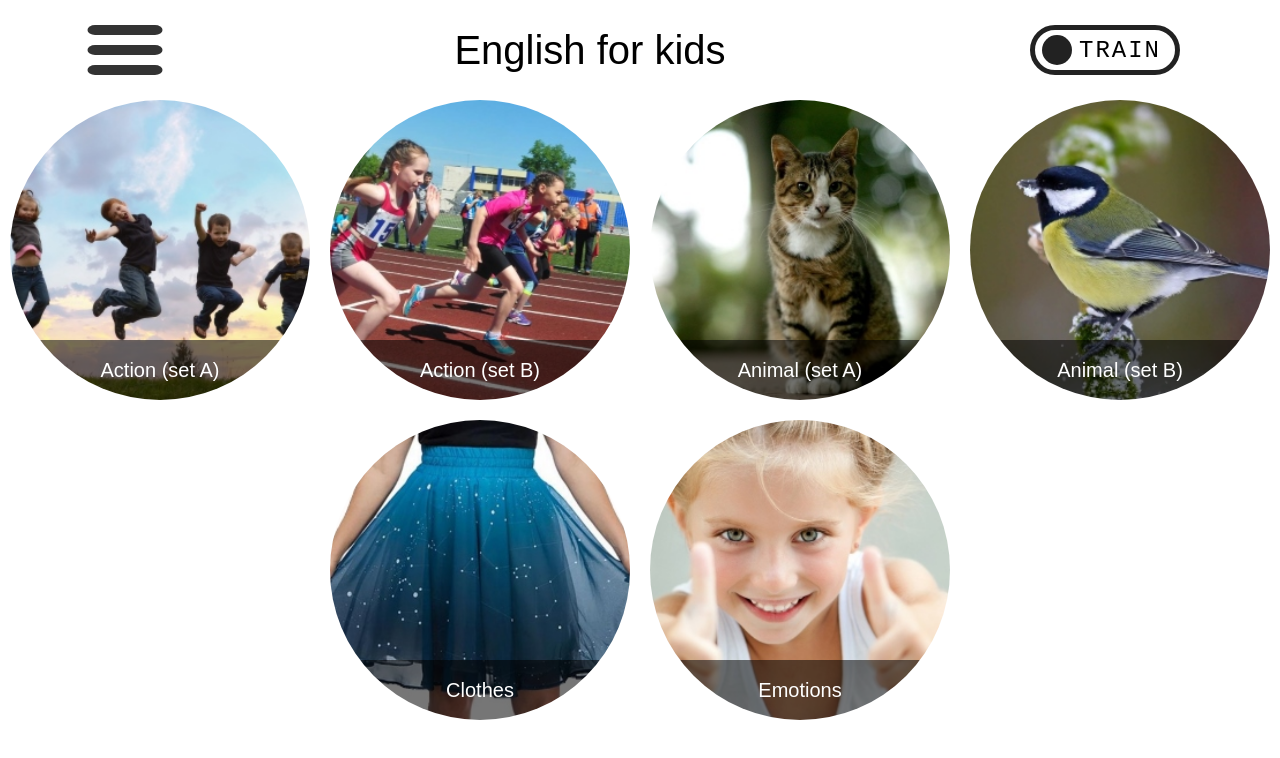
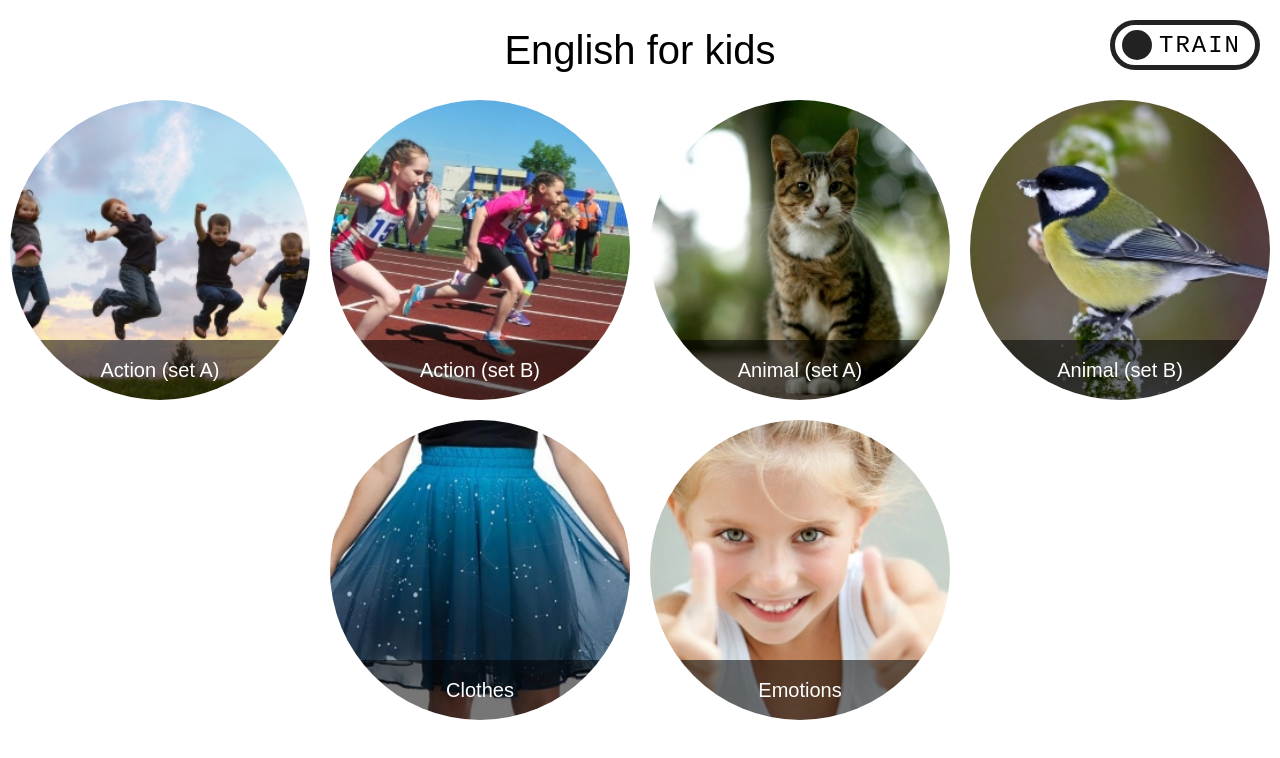
Before and after one commit to fronte-finem/Rolling-Scopes-School__JSFE-2021Q1, a React app: page / in a window 1280 px wide. Shown: the top 758 px of the page. Built offline with nearby package versions, Linux system fonts and the light colour scheme.

Commit message:
refactor: remove menu-btn

```diff
--- a/src/components/header/header.tsx
+++ b/src/components/header/header.tsx
@@ -1,18 +1,15 @@
 import React from 'react';
 
-import { BtnMenu } from 'components/btn-menu/btn-menu';
-import { GameModeSwitch } from 'components/game-mode-switch/game-mode-switch';
 import { StyledProps } from 'types/styled';
 
-import { StyledHeader, StyledHeading, Wrapper } from './style';
+import { StyledGameModeSwitch, StyledHeader, StyledHeading, Wrapper } from './style';
 
 export const Header = ({ className }: StyledProps): JSX.Element => {
   return (
     <StyledHeader className={className}>
       <Wrapper>
-        <BtnMenu />
         <StyledHeading>English for kids</StyledHeading>
-        <GameModeSwitch />
+        <StyledGameModeSwitch />
       </Wrapper>
     </StyledHeader>
   );
--- a/src/components/header/style.tsx
+++ b/src/components/header/style.tsx
@@ -1,6 +1,6 @@
 import styled from 'styled-components';
 
-import { BtnMenu } from 'components/btn-menu/btn-menu';
+import { GameModeSwitch } from 'components/game-mode-switch/game-mode-switch';
 
 export const StyledHeader = styled.header`
   height: 100px;
@@ -26,11 +26,10 @@ export const Wrapper = styled.div`
   }
 `;
 
-export const StyledBtnMenu = styled(BtnMenu)`
+export const StyledGameModeSwitch = styled(GameModeSwitch)`
   position: absolute;
-  left: var(--ofsset);
-  top: 50%;
-  transform: translateY(-50%);
+  right: 20px;
+  top: 20px;
 `;
 
 export const StyledHeading = styled.h1`
```
